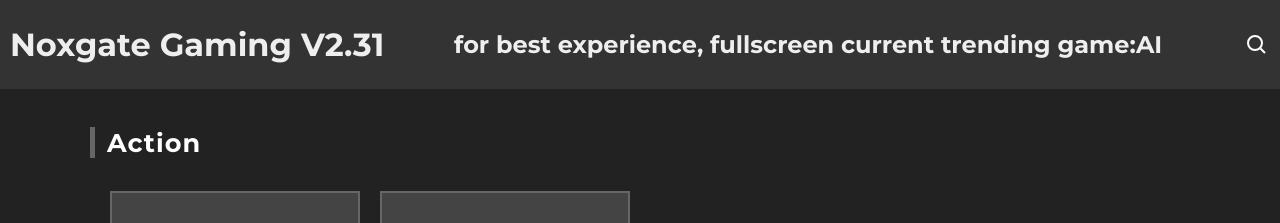
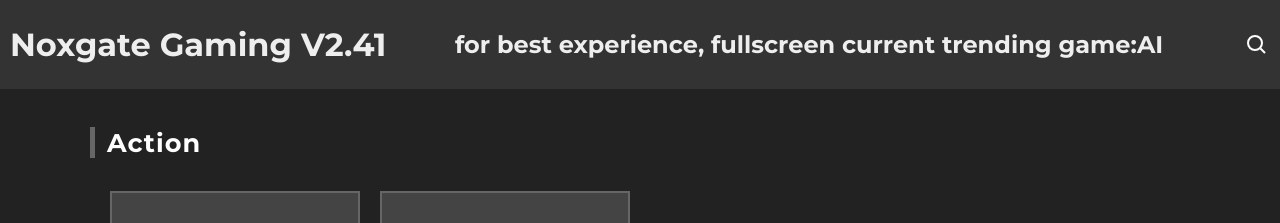
Before and after one commit to noxgate0fficial/noxgate0fficial.github.io, a Jekyll site: the page index.html, which Jekyll copies as it is, in a window 1280 px wide. Shown: the top 223 px of the page. Built offline with Jekyll 4.4.1, drawn with Linux system fonts in a browser that asks for light colours.

Commit message:
Update index.html

```diff
--- a/index.html
+++ b/index.html
@@ -72,7 +72,7 @@
   <script src="/check-ip.js"></script>
   <header>
     <div class="header-bar">
-      <h1 class="header-title">Noxgate Gaming V2.31</h1>
+      <h1 class="header-title">Noxgate Gaming V2.41</h1>
       <h2>for best experience, fullscreen    current trending game:AI</h2>
       <div class="search-icon-container">
         <input type="text" id="gameSearch" class="search-input" placeholder="Search for games...">
```
